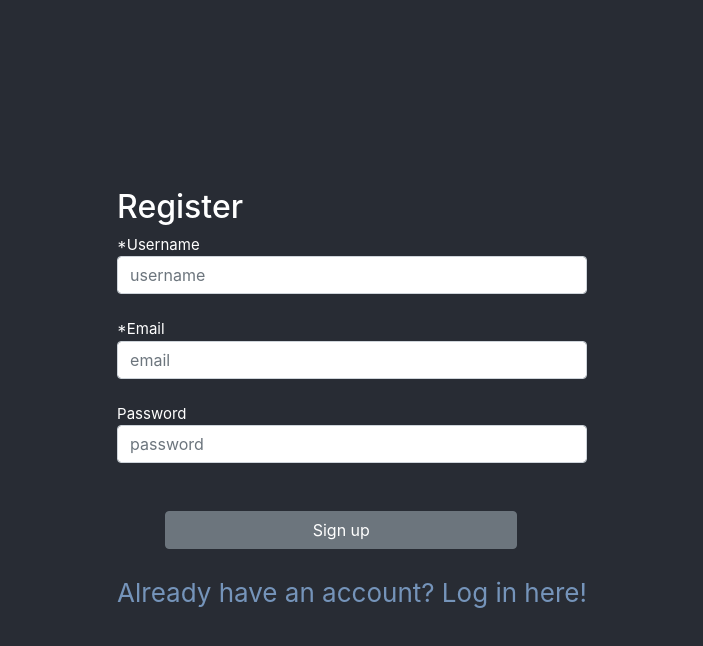
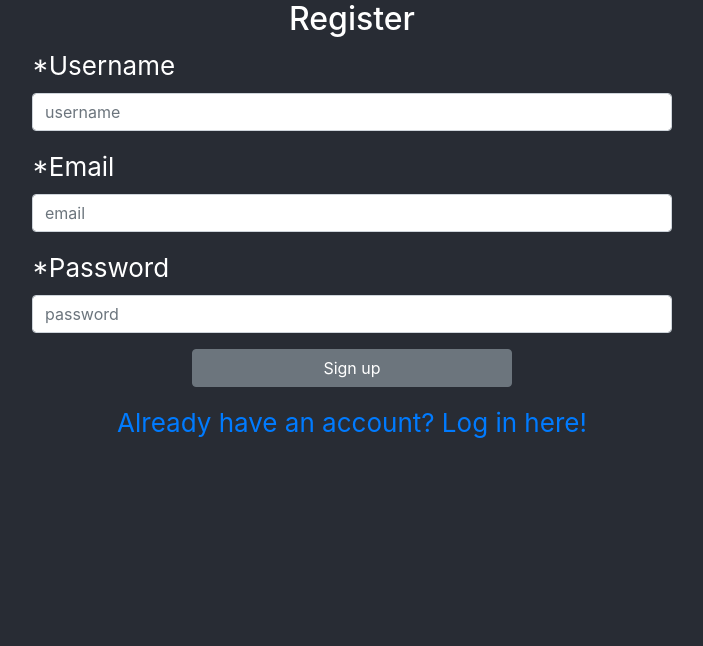
Before and after one commit to zakmayfield/random-trinkets-fe, a React (Create React App) app in the folder trinkets-app/: page /register in a window 1280 px wide. Shown: the top 646 px of the page, without its empty margins (288-991 px from the left). Built offline with nearby package versions, Linux system fonts and the light colour scheme.

Commit message:
got rid of the default styling. now using bootstrap classes. i have a redirect that pushes to the shop route on log in

```diff
--- a/trinkets-app/src/App.css
+++ b/trinkets-app/src/App.css
@@ -2,7 +2,7 @@
   text-align: center;
 } */
 
-.App-logo {
+/* .App-logo {
   height: 40vmin;
   pointer-events: none;
 }
@@ -58,4 +58,11 @@
 
 .label {
   font-size: 15px;
+} */
+
+.App {
+  background-color: #282c34;
+  min-height: 100vh;
+  color: white;
+  font-size: calc(10px + 2vmin);
 }
--- a/trinkets-app/src/App.js
+++ b/trinkets-app/src/App.js
@@ -3,6 +3,8 @@ import { BrowserRouter as Router, Switch, Route } from 'react-router-dom'
 
 import Register from './components/Register'
 import Login from './components/Login'
+import Shop from './components/Shop'
+import ProtectedRoute from './components/ProtectedRoute'
 
 import './App.css'
 import 'bootstrap/dist/css/bootstrap.min.css';
@@ -21,6 +23,8 @@ function App () {
               <Login />
             </Route>
 
+            <ProtectedRoute path="/shop" component={Shop}/>
+
             <Route path="/" component={Login} />
           </Switch>
         </header>
--- a/trinkets-app/src/components/Login.js
+++ b/trinkets-app/src/components/Login.js
@@ -1,10 +1,12 @@
 import React, { useState } from 'react'
-import { Link } from 'react-router-dom'
+import { Link, useHistory } from 'react-router-dom'
 import { useForm } from '../hooks/useForm.js'
 import { Form, FormGroup, Input, Label, Button } from 'reactstrap'
 import axios from 'axios'
 
 const Login = () => {
+  const history = useHistory()
+
   const initialValues = {
     username: '',
     password: ''
@@ -27,6 +29,7 @@ const Login = () => {
           clearForm()
           setLoggingIn(false)
           setFormError('')
+          history.push('/shop')
         })
         .catch(err => {
           setFormError(err.response.data.error)
@@ -36,18 +39,23 @@ const Login = () => {
   }
 
   return (
-    <div>
+    <div className='registerComp  w-100 d-flex justify-content-center'>
+      <div className='d-inline-block w-50 '>
+        <div className='d-flex justify-content-center'>
           <h2>
             {localStorage.getItem('TOKEN')
               ? localStorage.getItem('LOGIN')
               : 'Log In'}
           </h2>
+        </div>
 
         {!localStorage.getItem('TOKEN') ? (
-        <Form onSubmit={handleSubmit}>
+          <Form
+            onSubmit={handleSubmit}
+            className=' w-100 d-flex flex-column'
+          >
             <FormGroup>
-            <Label className='w-100 label'>
-              *Username
+              <Label className=''>*Username</Label>
               <Input
                 onChange={setFormValues}
                 type='text'
@@ -55,11 +63,9 @@ const Login = () => {
                 name='username'
                 value={formValues.username}
               />
-            </Label>
             </FormGroup>
             <FormGroup>
-            <Label className='w-100 label'>
-              Password
+              <Label className=''>*Password</Label>
               <Input
                 onChange={setFormValues}
                 type='password'
@@ -67,7 +73,6 @@ const Login = () => {
                 name='password'
                 value={formValues.password}
               />
-            </Label>
             </FormGroup>
 
             {!loggingIn ? (
@@ -81,6 +86,9 @@ const Login = () => {
         ) : (
           <Form onSubmit={handleSubmit}>
             <FormGroup>
+              <Label for='disabledUsername' className=''>
+                *Username
+              </Label>
               <Input
                 onChange={setFormValues}
                 type='text'
@@ -88,10 +96,13 @@ const Login = () => {
                 name='username'
                 disabled
                 value={formValues.username}
-              id='disabledInput'
+                id='disabledUsername'
               />
             </FormGroup>
             <FormGroup>
+              <Label for='disabledPassword' className=''>
+                *Password
+              </Label>
               <Input
                 onChange={setFormValues}
                 type='password'
@@ -99,21 +110,33 @@ const Login = () => {
                 name='password'
                 disabled
                 value={formValues.password}
-              id='disabledInput'
+                id='disabledPassword'
               />
             </FormGroup>
 
-          <Button className='loginBtn w-75' disabled>
-            Log In
-          </Button>
+            <FormGroup className='btnContainer w-100  d-flex justify-content-center'>
+              <Button className='w-50'>Log In</Button>
+            </FormGroup>
           </Form>
         )}
 
-      <div className="errorsDiv">{formError && <h4 className='formErrors'>{formError}</h4>}</div>
+        <div className='errorsDiv w-100 d-flex justify-content-center'>
+          {formError && (
+            <h4
+              className='formErrors p-1'
+              style={{ color: 'red', background: 'lightyellow' }}
+            >
+              {formError}
+            </h4>
+          )}
+        </div>
 
-      <Link to='/register' id='formLink'>
+        <div className='w-100 d-flex justify-content-center'>
+          <Link to='/register' className='formLink '>
             New here? Create an account now!
           </Link>
+        </div>
+      </div>
     </div>
   )
 }
--- /dev/null
+++ b/trinkets-app/src/components/ProtectedRoute.js
@@ -0,0 +1,21 @@
+import React from "react";
+import { Route, Redirect } from "react-router-dom";
+
+const ProtectedRoute = ({ component: Component, ...rest }) => {
+  const token = localStorage.getItem("TOKEN");
+
+  return (
+    <Route
+      {...rest}
+      render={() => {
+        if (token) {
+          return <Component />;
+        } else {
+          return <Redirect to="/" />;
+        }
+      }}
+    />
+  );
+};
+
+export default ProtectedRoute;
--- a/trinkets-app/src/components/Register.js
+++ b/trinkets-app/src/components/Register.js
@@ -41,16 +41,19 @@ const Register = () => {
     }, 2000)
   }
   return (
-    <div>
-      <h2>
-        Register
-      </h2>
+    <div className='registerComp  w-100 d-flex justify-content-center'>
+      <div className='d-inline-block w-50 '>
+        <div className='d-flex justify-content-center'>
+          <h2>Register</h2>
+        </div>
 
-      {!localStorage.getItem('TOKEN') ? (
-        <Form onSubmit={handleSubmit}>
+        {!localStorage.getItem('REGISTER') ? (
+          <Form
+            onSubmit={handleSubmit}
+            className='registerForm  w-100 d-flex flex-column'
+          >
             <FormGroup>
-            <Label className='w-100 label'>
-              *Username
+              <Label className=''>*Username</Label>
               <Input
                 onChange={setFormValues}
                 type='text'
@@ -58,11 +61,9 @@ const Register = () => {
                 name='username'
                 value={formValues.username}
               />
-            </Label>
             </FormGroup>
             <FormGroup>
-            <Label className='w-100 label'>
-              *Email
+              <Label>*Email</Label>
               <Input
                 onChange={setFormValues}
                 type='text'
@@ -70,11 +71,9 @@ const Register = () => {
                 name='email'
                 value={formValues.email}
               />
-            </Label>
             </FormGroup>
             <FormGroup>
-            <Label className='w-100 label'>
-              Password
+              <Label>*Password</Label>
               <Input
                 onChange={setFormValues}
                 type='password'
@@ -82,52 +81,155 @@ const Register = () => {
                 name='password'
                 value={formValues.password}
               />
-            </Label>
             </FormGroup>
 
-          {!registering ? (
-            <Button className='w-75 mt-4 mb-4 ml-5'>Sign up</Button>
-          ) : (
-            <Button className='w-75 mt-4 mb-4 ml-5' disabled>
-              Sign up
-            </Button>
-          )}
+            <FormGroup className='btnContainer w-100  d-flex justify-content-center'>
+              <Button className='w-50'>Sign up</Button>
+            </FormGroup>
           </Form>
         ) : (
-        <Form onSubmit={handleSubmit}>
+          <Form
+            onSubmit={handleSubmit}
+            className='registerForm  w-100 d-flex flex-column'
+          >
             <FormGroup>
+              <Label className=''>*Username</Label>
               <Input
                 onChange={setFormValues}
                 type='text'
-              placeholder='*username'
+                placeholder='username'
                 name='username'
                 disabled
                 value={formValues.username}
-              id='disabledInput'
               />
             </FormGroup>
             <FormGroup>
+              <Label>*Email</Label>
+              <Input
+                onChange={setFormValues}
+                type='text'
+                placeholder='email'
+                name='email'
+                disabled
+                value={formValues.email}
+              />
+            </FormGroup>
+            <FormGroup>
+              <Label>*Password</Label>
               <Input
                 onChange={setFormValues}
                 type='password'
-              placeholder='*password'
+                placeholder='password'
                 name='password'
                 disabled
                 value={formValues.password}
-              id='disabledInput'
               />
             </FormGroup>
 
-          <Button className='loginBtn w-75' disabled>
+            <FormGroup className='btnContainer w-100  d-flex justify-content-center'>
+              <Button className='w-50' disabled>
                 Sign up
               </Button>
+            </FormGroup>
           </Form>
         )}
 
-      <Link to='/login' className='formLink'>
+        <div className='w-100 d-flex justify-content-center'>
+          <Link to='/login' className='formLink '>
             Already have an account? Log in here!
           </Link>
         </div>
+      </div>
+    </div>
+
+    /////if things go to shit, use this/////
+    // <div>
+    //   <h2>
+    //     Register
+    //   </h2>
+
+    //   {!localStorage.getItem('TOKEN') ? (
+    //     <Form onSubmit={handleSubmit}>
+    //       <FormGroup>
+    //         <Label className='w-100 label'>
+    //           *Username
+    //           <Input
+    //             onChange={setFormValues}
+    //             type='text'
+    //             placeholder='username'
+    //             name='username'
+    //             value={formValues.username}
+    //           />
+    //         </Label>
+    //       </FormGroup>
+    //       <FormGroup>
+    //         <Label className='w-100 label'>
+    //           *Email
+    //           <Input
+    //             onChange={setFormValues}
+    //             type='text'
+    //             placeholder='email'
+    //             name='email'
+    //             value={formValues.email}
+    //           />
+    //         </Label>
+    //       </FormGroup>
+    //       <FormGroup>
+    //         <Label className='w-100 label'>
+    //           Password
+    //           <Input
+    //             onChange={setFormValues}
+    //             type='password'
+    //             placeholder='password'
+    //             name='password'
+    //             value={formValues.password}
+    //           />
+    //         </Label>
+    //       </FormGroup>
+
+    //       {!registering ? (
+    //         <Button className='w-75 mt-4 mb-4 ml-5'>Sign up</Button>
+    //       ) : (
+    //         <Button className='w-75 mt-4 mb-4 ml-5' disabled>
+    //           Sign up
+    //         </Button>
+    //       )}
+    //     </Form>
+    //   ) : (
+    //     <Form onSubmit={handleSubmit}>
+    //       <FormGroup>
+    //         <Input
+    //           onChange={setFormValues}
+    //           type='text'
+    //           placeholder='*username'
+    //           name='username'
+    //           disabled
+    //           value={formValues.username}
+    //           id='disabledInput'
+    //         />
+    //       </FormGroup>
+    //       <FormGroup>
+    //         <Input
+    //           onChange={setFormValues}
+    //           type='password'
+    //           placeholder='*password'
+    //           name='password'
+    //           disabled
+    //           value={formValues.password}
+    //           id='disabledInput'
+    //         />
+    //       </FormGroup>
+
+    //       <Button className='loginBtn w-75' disabled>
+    //         Sign up
+    //       </Button>
+    //     </Form>
+    //   )}
+
+    //   <Link to='/login' className='formLink'>
+    //     Already have an account? Log in here!
+    //   </Link>
+    // </div>
   )
 }
 
--- /dev/null
+++ b/trinkets-app/src/components/Shop.js
@@ -0,0 +1,11 @@
+import React from 'react';
+
+const Shop = () => {
+    return (
+        <div>
+            <h3>THE SHOP</h3>
+        </div>
+    );
+};
+
+export default Shop;
```
Also changed, not shown: trinkets-app/src/utils/axiosWithAuth.js (added, +11 -0 lines). Lines whose indentation alone changed are shown as unchanged.
